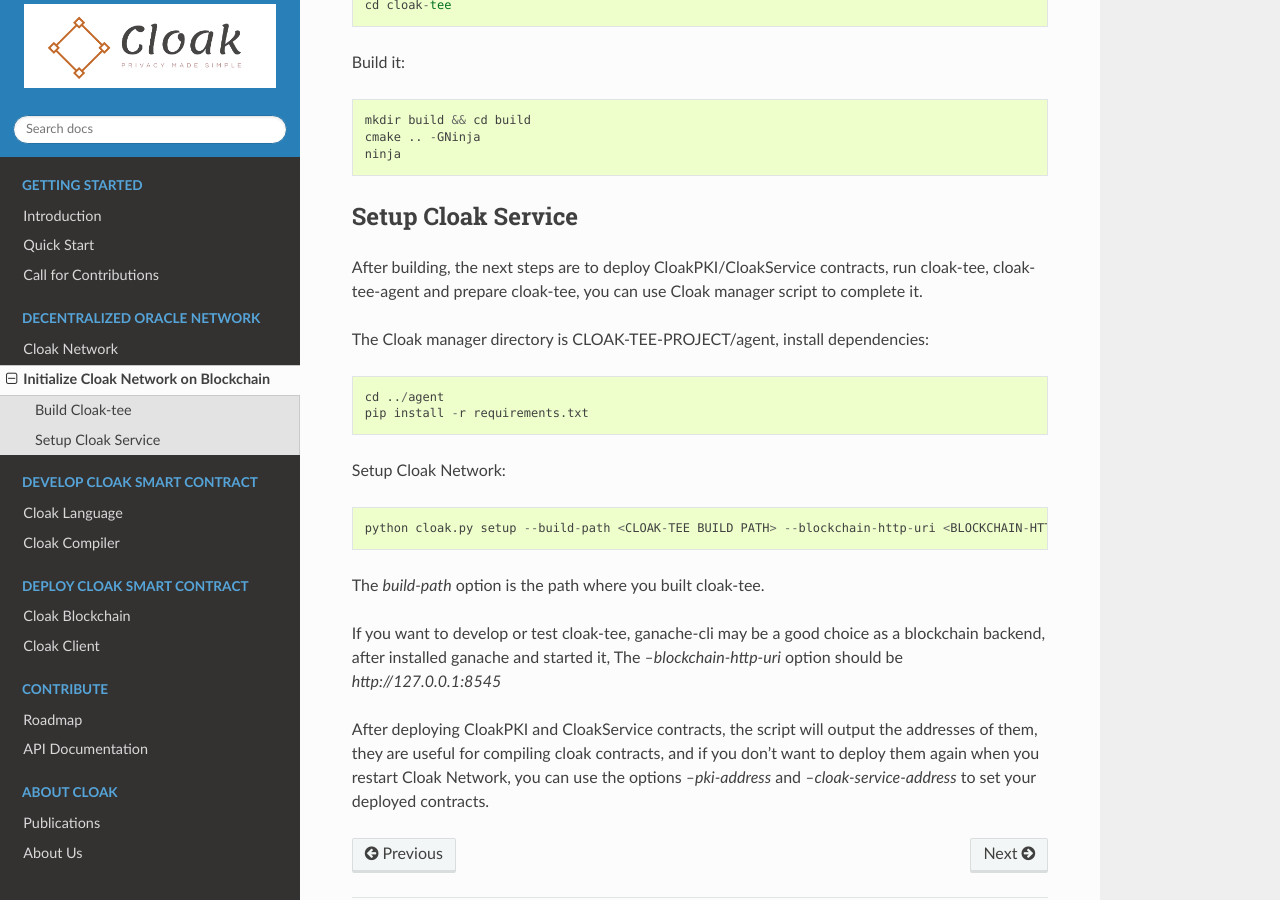
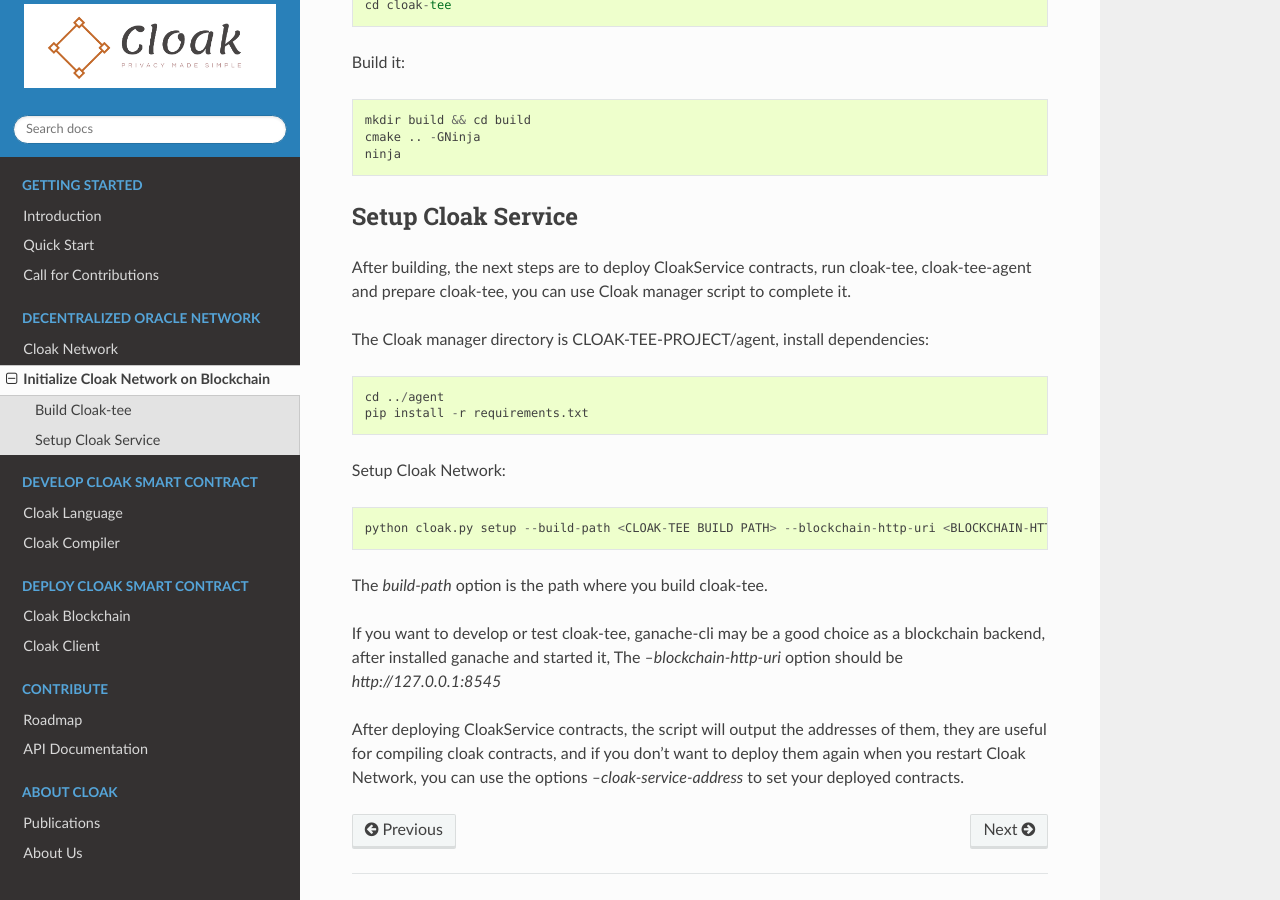
Before and after one commit to OxHainan/cloak-docs, a Sphinx documentation site: the page built from docs/source/tee-blockchain-architecture/initialize-cloak-network-on-blockchain.rst, in a window 1280 px wide and 900 px high, scrolled down 747 px. Built offline with Sphinx 7.4.7 and the Read the Docs theme 2.0.0, drawn with Linux system fonts in a browser that asks for light colours; some of the changed text lies outside the part shown.

Commit message:
fixed: remove pki contract

```diff
--- a/docs/source/develop-cloak-smart-contract/compiler.rst
+++ b/docs/source/develop-cloak-smart-contract/compiler.rst
@@ -11,7 +11,7 @@
 
 .. code-block ::
 
-    python cloak/__main__.py compile -o output --blockchain-pki-address <PKI ADDRESS> --blockchain-service-address <CLOAK SERVICE ADDRESS> test/demo.cloak
+    python cloak/__main__.py compile -o output --blockchain-service-address <CLOAK SERVICE ADDRESS> test/demo.cloak
 
 
 Here, we will briefly show you how the cloak-compiler works inside.
@@ -301,13 +301,11 @@
 
    pragma solidity ^0.8.0;
 
-   import "./CloakPKI.sol";
    import "./CloakService.sol";
 
    contract Demo {
 
        // Helper Contracts
-       CloakPKI public constant CloakPKI_inst = CloakPKI(0);
        CloakService public constant CloakService_inst = CloakService(0);
 
        // TEE helper variables
@@ -373,7 +371,7 @@
 
 
 * In line 1, it is an obvious statement to indecate it is a Solidity contract.
-* In lines 9-10, there are two Helper Contracts. ``CloakPKI`` is a PKI infrastructure contract of Cloak.  ``CloakService`` is a service contract of cloak-tee. ``teeCHash`` and ``teePHash`` are parameters to verify the proof in line 55.
+* In lines 9, ``CloakService`` is a service contract of cloak-tee. ``teeCHash`` and ``teePHash`` are parameters to verify the proof in line 55.
 * In lines 13-15, there are three TEE helper variables.
 * In lines 27-50, the function ``get_states`` calculates and returns the old states.
 * In lines 52-69, the function ``set_states`` receives the parameters from TEE and set the new states.
--- a/docs/source/started/quick-start.rst
+++ b/docs/source/started/quick-start.rst
@@ -52,7 +52,7 @@
 
 1. Write a Cloak contract file.
 2. Compile it via Cloak Compiler to generate public_contract.sol, private_contract.sol and policy.json.
-3. Register your public key to PKI contract.
+3. Register your public key to CloakService contract.
 4. Deploy public_contract.sol to Cloak Blockchain.
 5. Deploy private_contract.sol to cloak-tee.
 6. Bind policy.json to the private contract.
@@ -128,7 +128,7 @@
 
 .. code::
 
-    python cloak/__main__.py compile -o output --blockchain-pki-address <PKI ADDRESS> --blockchain-service-address <CLOAK SERVICE ADDRESS> test/demo.cloak
+    python cloak/__main__.py compile -o output --blockchain-service-address <CLOAK SERVICE ADDRESS> test/demo.cloak
 
 There are three important files in the *output* directory, including public_contract.sol, private_contract.sol and policy.json.
 
@@ -161,7 +161,7 @@
 
    # CCF_AUTH_DIR: a directory that includes CCF network.cert, a user cert and pk, typically workspace/sandbox_common/ under cloak-tee build directory if you use sandbox.sh setup cloak-tee.
    # COMPILE_DIR: cloak-compiler output directory
-   node index.js <CCF_AUTH_DIR> <COMPILE_DIR> <PKI_ADDRESS>
+   node index.js <CCF_AUTH_DIR> <COMPILE_DIR>
 
 More detailed usage is in the `cloak-client document <https://oxhainan-cloak-docs.readthedocs-hosted.com/en/latest/deploy-cloak-smart-contract/deploy.html#cloak-client>`__, and
 the full sample is in the `code <https://github.com/OxHainan/cloak-client/tree/main/samples/demo>`__.
--- a/docs/source/tee-blockchain-architecture/initialize-cloak-network-on-blockchain.rst
+++ b/docs/source/tee-blockchain-architecture/initialize-cloak-network-on-blockchain.rst
@@ -8,8 +8,7 @@
 * **cloak-tee-agent**: as described above, cloak-tee runs in SGX Enclave(TEE), it is inconvenient to
   communicate with the outside system (blockchain, file system, etc.), so cloak-tee-agent is the untrusted
   part that reads cloak-tee log file and communicates with outside.
-* **CloakPKI Contract**: provide the service to get PK from address for encryption and decryption.
-* **CloakService contract**: provide some useful functions that include tee address register,
+* **CloakService contract**: provide the service to get PK from address for encryption and decryption and some useful functions that include tee address register,
   verification of synchronization.
 
 Build Cloak-tee
@@ -39,7 +38,7 @@
 
 Setup Cloak Service
 **********************
-After building, the next steps are to deploy CloakPKI/CloakService contracts, run cloak-tee, cloak-tee-agent and prepare cloak-tee, you can use Cloak manager script to complete it.
+After building, the next steps are to deploy CloakService contracts, run cloak-tee, cloak-tee-agent and prepare cloak-tee, you can use Cloak manager script to complete it.
 
 The Cloak manager directory is CLOAK-TEE-PROJECT/agent, install dependencies:
 
@@ -52,10 +51,10 @@
 
 .. code::
 
-   python cloak.py setup --build-path <CLOAK-TEE BUILD PATH> --blockchain-http-uri <BLOCKCHAIN-HTTP-URI>
+   python cloak.py setup --build-path <CLOAK-TEE BUILD PATH> --blockchain-http-uri <BLOCKCHAIN-HTTP-URI> --cloak-service-address <CLOAK-SERVICE-ADDRESS>
 
-The `build-path` option is the path where you built cloak-tee.
+The `build-path` option is the path where you build cloak-tee.
 
 If you want to develop or test cloak-tee, ganache-cli may be a good choice as a blockchain backend, after installed ganache and started it, The `--blockchain-http-uri` option should be `http://127.0.0.1:8545`
 
-After deploying CloakPKI and CloakService contracts, the script will output the addresses of them, they are useful for compiling cloak contracts, and if you don't want to deploy them again when you restart Cloak Network, you can use the options `--pki-address` and `--cloak-service-address` to set your deployed contracts.
+After deploying CloakService contracts, the script will output the addresses of them, they are useful for compiling cloak contracts, and if you don't want to deploy them again when you restart Cloak Network, you can use the options `--cloak-service-address` to set your deployed contracts.
```
Also changed, not shown: README.md (+1 -1 lines), docs/source/deploy-cloak-smart-contract/deploy.rst (+1 -10 lines).
